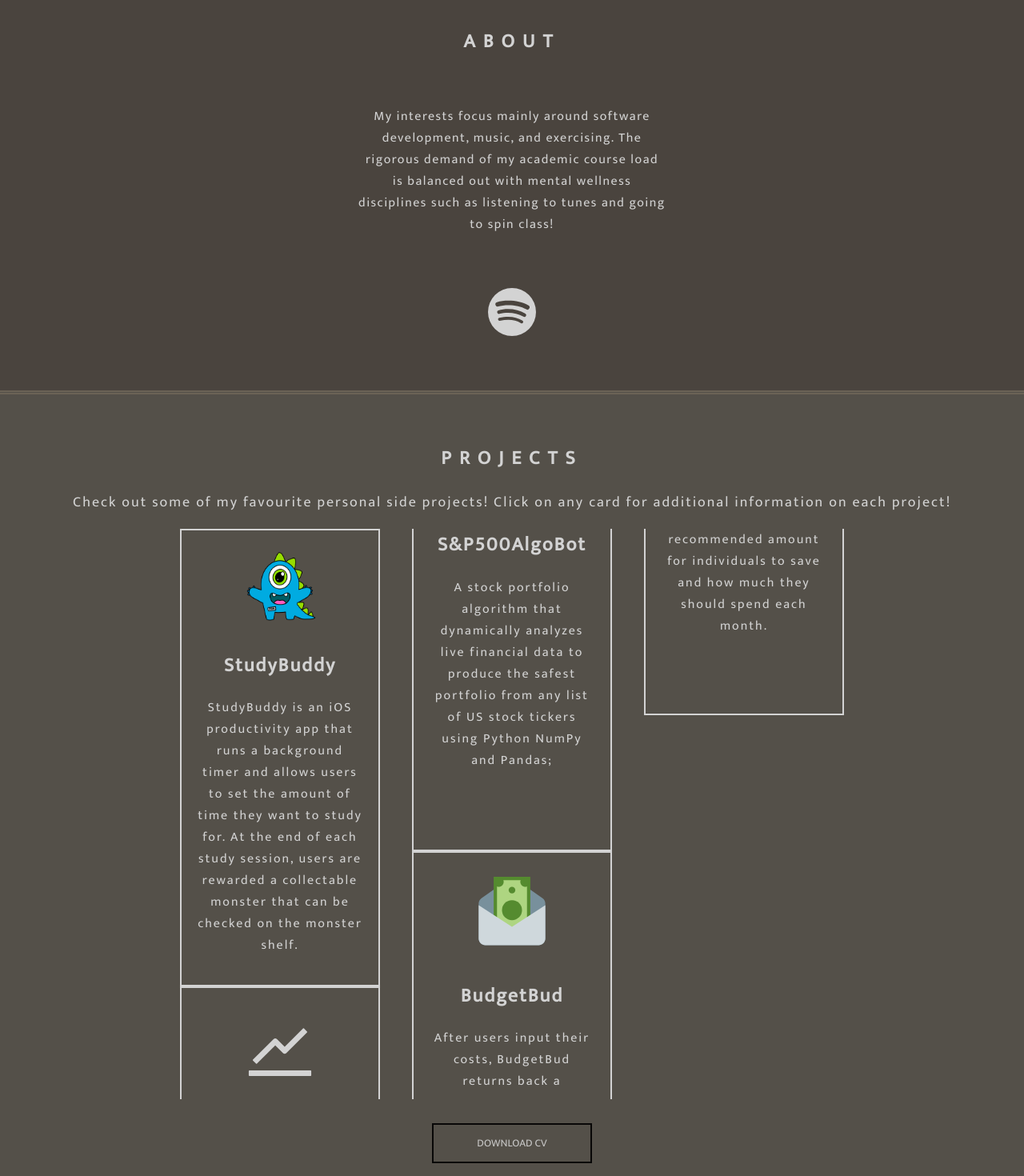
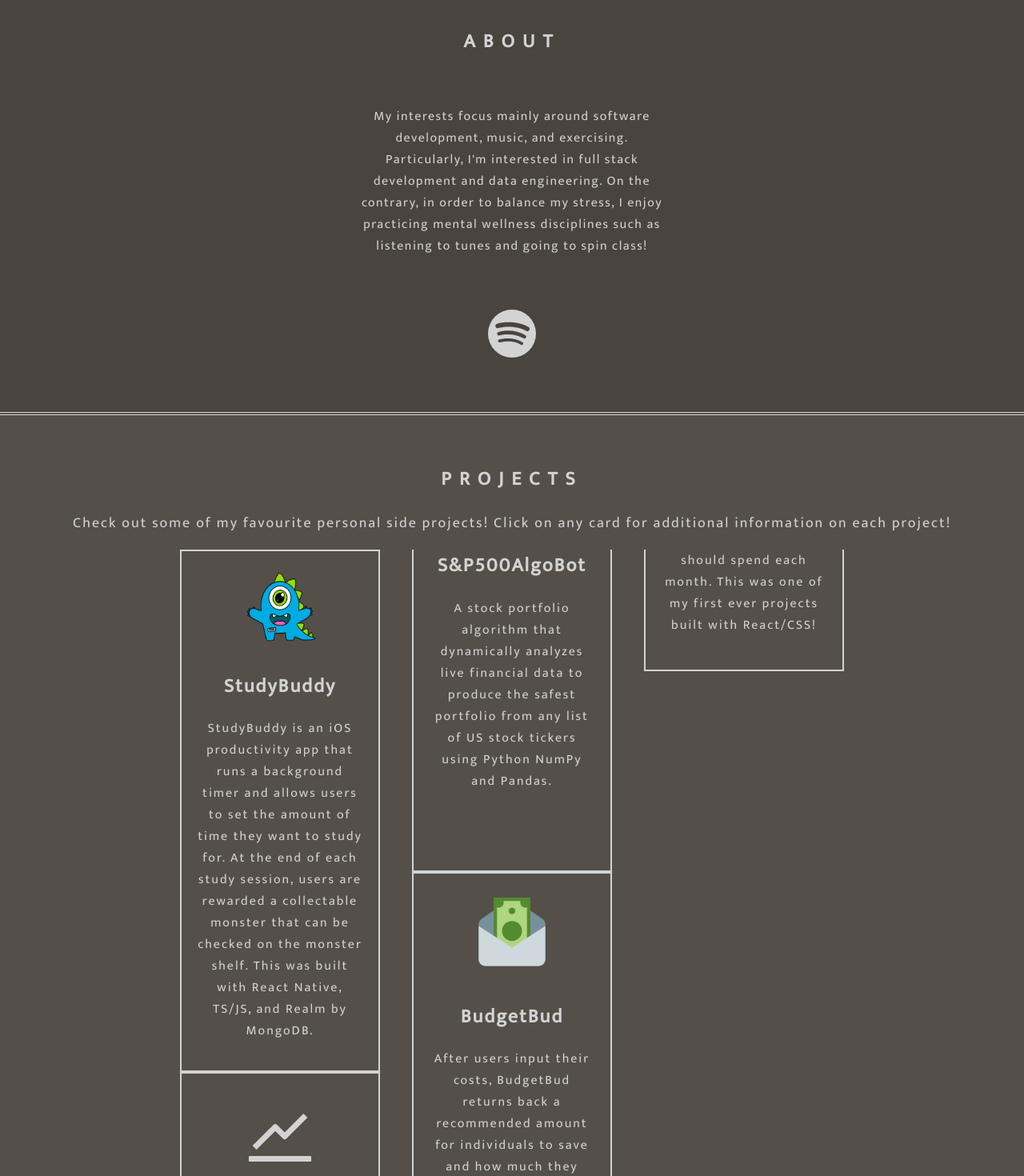
Before and after one commit to jodiezhuu/portfoliowebsiteV2, a React (Create React App) app: page / in a window 1280 px wide. Shown: the part 1040-2510 px from the top of the page at 80% size. Built offline with nearby package versions, Linux system fonts and the light colour scheme.

Commit message:
css changes

```diff
--- a/src/pages/About.js
+++ b/src/pages/About.js
@@ -12,8 +12,9 @@ export default function About() {
 			<h1 className = 'aboutTitle'>ABOUT</h1>
 				<p className = 'description'>
 					My interests focus mainly around software development,
-					music, and exercising. The rigorous demand of
-					my academic course load is balanced out with mental
+					music, and exercising. Particularly, I'm interested in full
+					stack development and data engineering. On the contrary,
+					in order to balance my stress, I enjoy practicing mental
 					wellness disciplines such as listening to
 					tunes and going to spin class!
 				</p>
--- a/src/pages/Projects.css
+++ b/src/pages/Projects.css
@@ -1,8 +1,8 @@
 .projectsPageBreak {
     overflow: clip; /* For IE */
     border: none;
-    border-top: 5px double #6B6356;
-    color: #6B6356;
+    border-top: 4px double #D3D3D3;
+    color: #D3D3D3;
     padding-bottom: 0px;
 }
 
@@ -95,7 +95,7 @@
 
 .projectsContainer {
     background-color: #545049;
-    padding-bottom: 20px;
+    padding-bottom: 50px;
     text-align: center;
 }
 
--- a/src/pages/Projects.js
+++ b/src/pages/Projects.js
@@ -28,7 +28,8 @@ export default function Projects() {
               timer and allows users to set the amount of time they want
               to study for. At the end of each study session, users are
               rewarded a collectable monster that can be checked on the
-              monster shelf.
+              monster shelf. This was built with React Native, TS/JS, and
+              Realm by MongoDB.
               </Card.Text>
               </Card.Body>
               </Card>
@@ -41,7 +42,7 @@ export default function Projects() {
               <Card.Text>
               A stock portfolio algorithm that dynamically analyzes live financial data
               to produce the safest portfolio from any list of US stock tickers using
-              Python NumPy and Pandas;
+              Python NumPy and Pandas.
               </Card.Text>
               </Card.Body>
               </Card>
@@ -54,13 +55,14 @@ export default function Projects() {
               <Card.Text>
               After users input their costs, BudgetBud returns
               back a recommended amount for individuals to save
-              and how much they should spend each month.
+              and how much they should spend each month. This was
+              one of my first ever projects built with React/CSS!
               </Card.Text>
               </Card.Body>
               </Card>
               </a>
               </div>
-              <a href='../../public/JodieZhuResume.pdf' target = '_blank'>
+              <a href='https://drive.google.com/file/d/1qAa_L49eThV-Fs2ABokElx6XblPM7nIC/view?usp=sharing' target = '_blank'>
               <button className = 'resumeButton'>DOWNLOAD CV</button>
               </a>
         </section>
```
